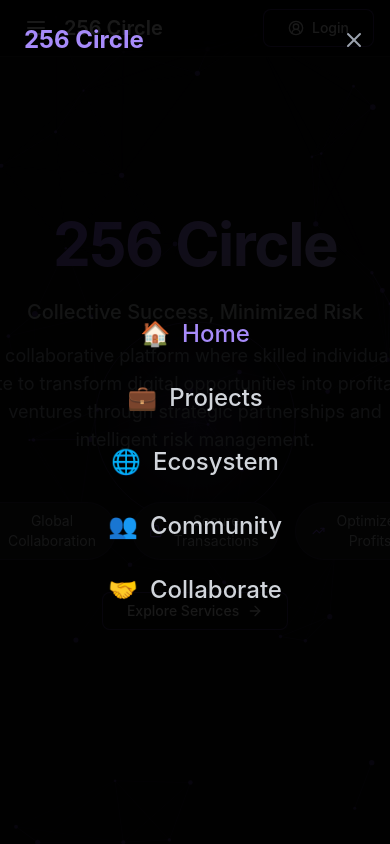
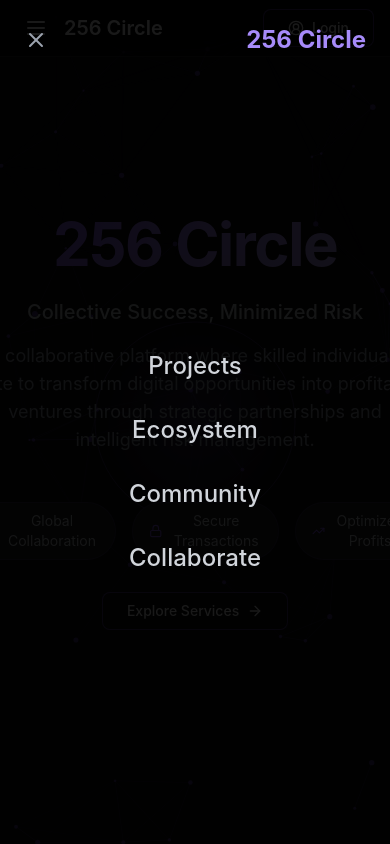
Before and after one commit to Pao7o/256circle, a React (Vite) app: page / in a window 390 px wide. Both pictures are taken after a click on the button "Toggle menu". Shown: the top 844 px of the page. Built offline with nearby package versions, Linux system fonts and the light colour scheme; a web font is replaced by a local one.

Commit message:
Maj menu mobile

```diff
--- a/src/components/MobileMenu.tsx
+++ b/src/components/MobileMenu.tsx
@@ -5,29 +5,20 @@ import { useNavigationStore } from '../stores/navigationStore';
 
 const navItems = [
   {
-    label: 'Home',
-    href: '/',
-    icon: () => <span>🏠</span>
-  },
-  {
     label: 'Projects',
-    href: '/projects',
-    icon: () => <span>💼</span>
+    href: '/projects'
   },
   {
     label: 'Ecosystem',
-    href: '/ecosystem',
-    icon: () => <span>🌐</span>
+    href: '/ecosystem'
   },
   {
     label: 'Community',
-    href: '/forum',
-    icon: () => <span>👥</span>
+    href: '/forum'
   },
   {
     label: 'Collaborate',
-    href: '/connect',
-    icon: () => <span>🤝</span>
+    href: '/connect'
   }
 ];
 
@@ -78,6 +69,13 @@ export default function MobileMenu() {
         }
       `}</style>
       <div className="flex justify-between items-center p-6">
+        <button
+          onClick={close}
+          className="text-gray-400 hover:text-white transition-colors"
+          aria-label="Close menu"
+        >
+          <X className="w-6 h-6" />
+        </button>
         <h1
           className="text-2xl font-bold text-violet-400"
           style={{
@@ -86,13 +84,6 @@ export default function MobileMenu() {
         >
           256 Circle
         </h1>
-        <button
-          onClick={close}
-          className="text-gray-400 hover:text-white transition-colors"
-          aria-label="Close menu"
-        >
-          <X className="w-6 h-6" />
-        </button>
       </div>
 
       <nav className="flex-1 flex flex-col justify-center items-center gap-8 p-4">
@@ -108,7 +99,6 @@ export default function MobileMenu() {
               animation: `slideIn 0.3s ease-out forwards ${index * 0.1}s`
             }}
           >
-            {item.icon()}
             {item.label}
           </Link>
         ))}
```
